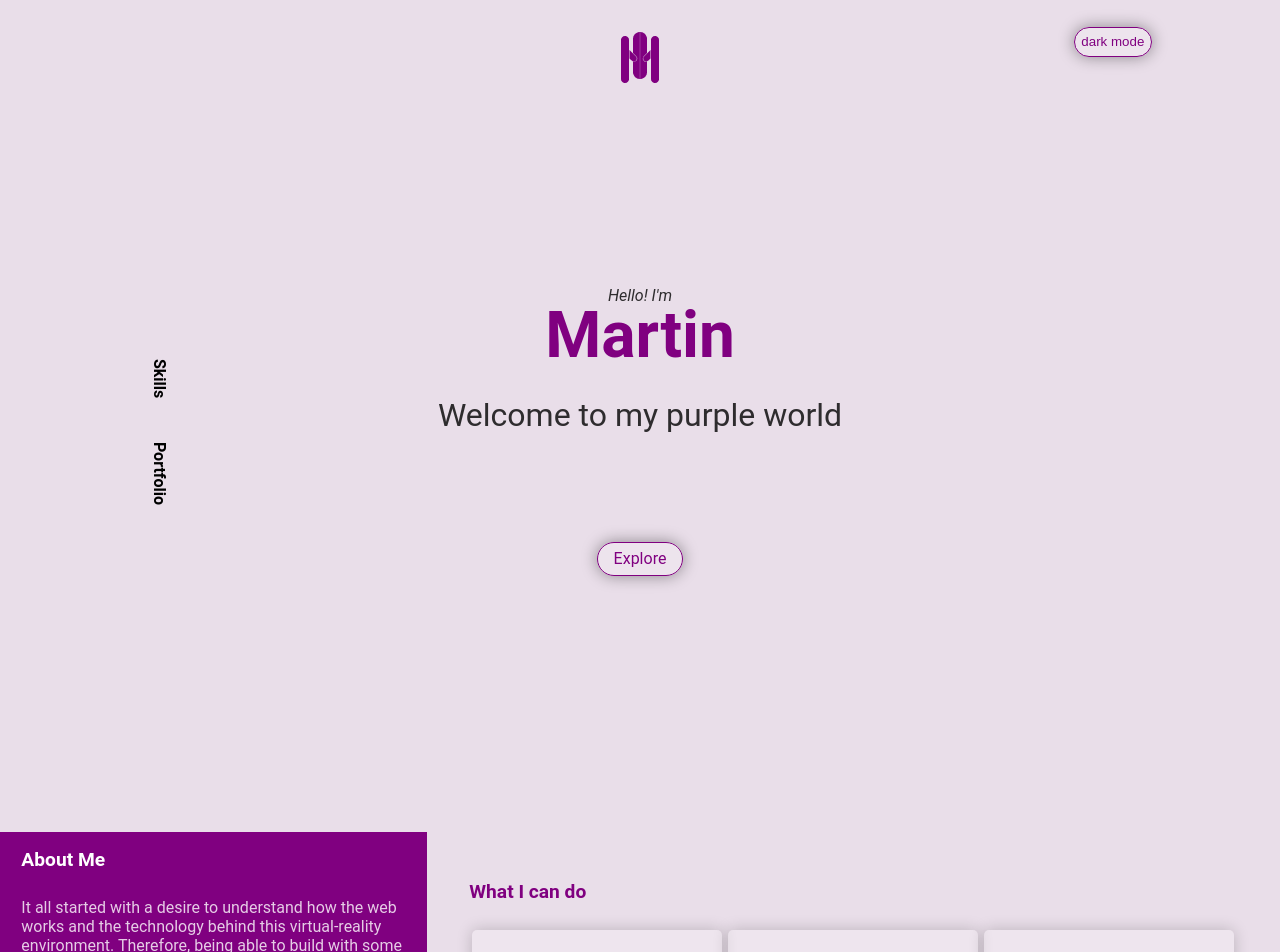
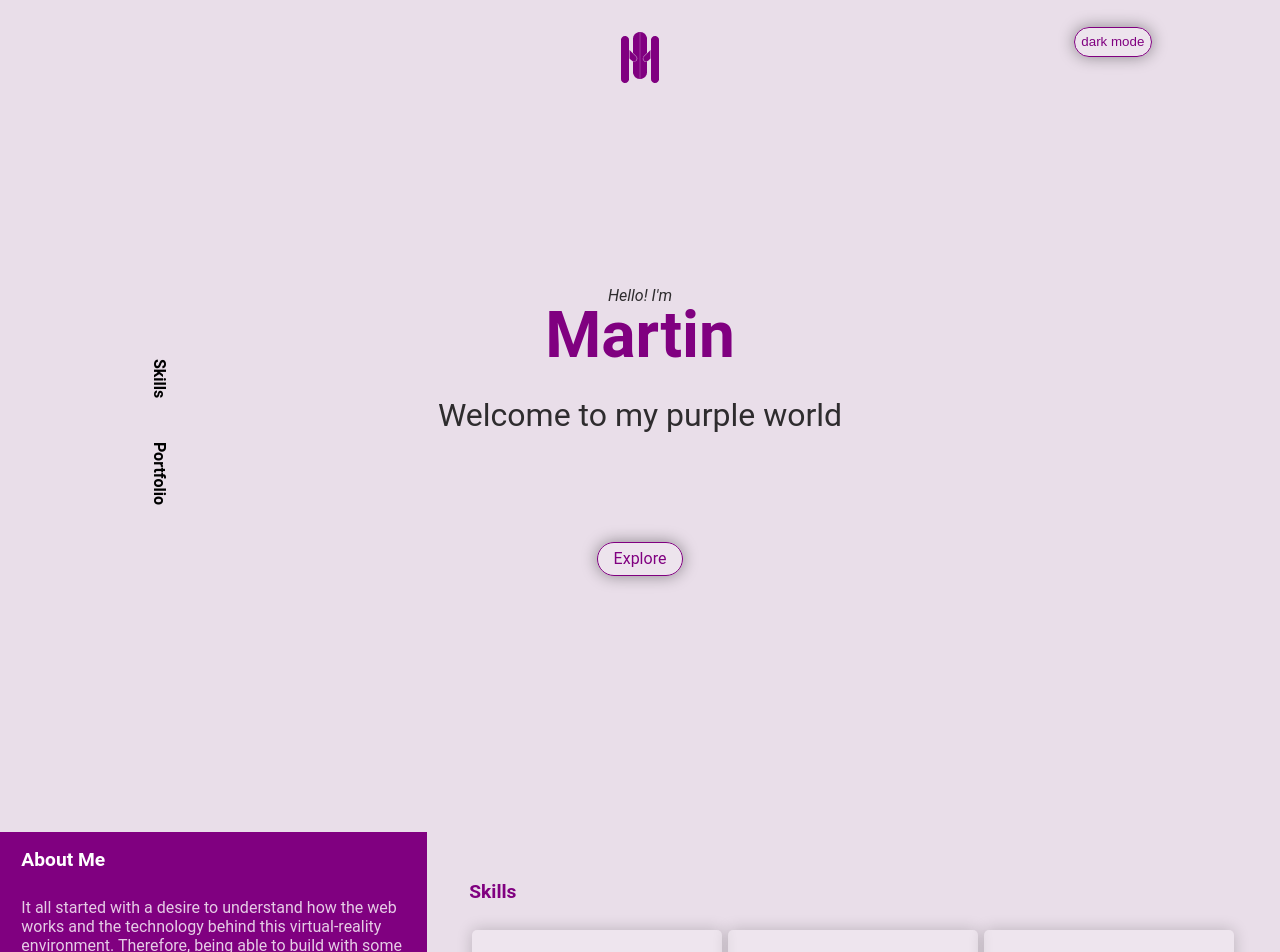
Before and after one commit to isonguyom/my-portfolio, a website: page index.html in a window 1280 px wide. Shown: the top 952 px of the page. Drawn offline with nearby package versions, Linux system fonts and the light colour scheme; some icons are missing; a web font is replaced by a local one.

```diff
--- a/index.html
+++ b/index.html
@@ -131,7 +131,7 @@
 
         <main>
             <section class="skills" id="skills">
-                <h2 class="title">What I can do</h2>
+                <h2 class="title">Skills</h2>
                 <div class="skills-wrapper">
                     <div class="skill skill1">
                         <img id="skill1Icon" src="./images/responsive-design.png" alt="responsive Web dev">
```
